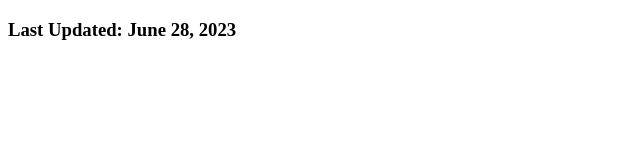
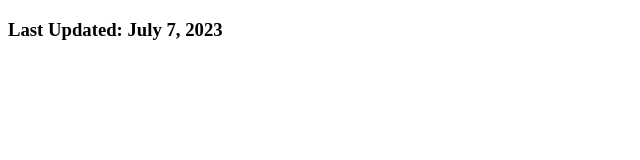
Before and after one commit to acheth3433/acheth3433.github.io, a plain HTML site: page adoption.html in a window 1280 px wide. Shown: the full height of the page, 0-640 px from the left. Drawn offline with Linux system fonts and the light colour scheme.

Commit message:
Update adoption.html

```diff
--- a/adoption.html
+++ b/adoption.html
@@ -2,9 +2,9 @@
 <html lang="en-US">
   <head>
     <meta charset="UTF-8">
-    <title>Last Updated: June 28, 2023</title>
+    <title>Last Updated: July 7, 2023</title>
   </head>
   <body>
-    <h3>Last Updated: June 28, 2023</h3>
+    <h3>Last Updated: July 7, 2023</h3>
   </body
 </html>
```
